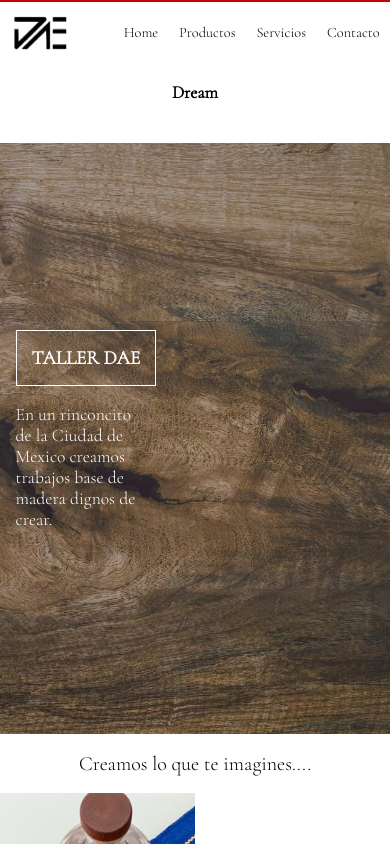
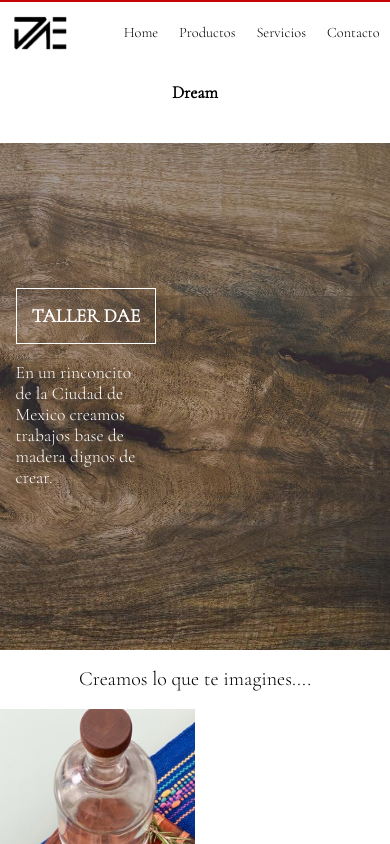
Before and after one commit to emmanuel-a-g/cdmx, a Next.js app: page / in a window 390 px wide. Shown: the top 844 px of the page. Built offline with nearby package versions, Linux system fonts and the light colour scheme.

Commit message:
first height and nostors height mobile

```diff
--- a/components/sections/first.module.css
+++ b/components/sections/first.module.css
@@ -48,4 +48,7 @@
   .para {
     font-size: 1.1rem;
   }
+  .first {
+    height: 60vh;
+  }
 }
--- a/components/sections/nosotros.module.css
+++ b/components/sections/nosotros.module.css
@@ -48,3 +48,8 @@
     text-align: left;
   }
 }
+@media only screen and (max-width: 400px) {
+  .nosotros {
+    height: 50vh;
+  }
+}
```
